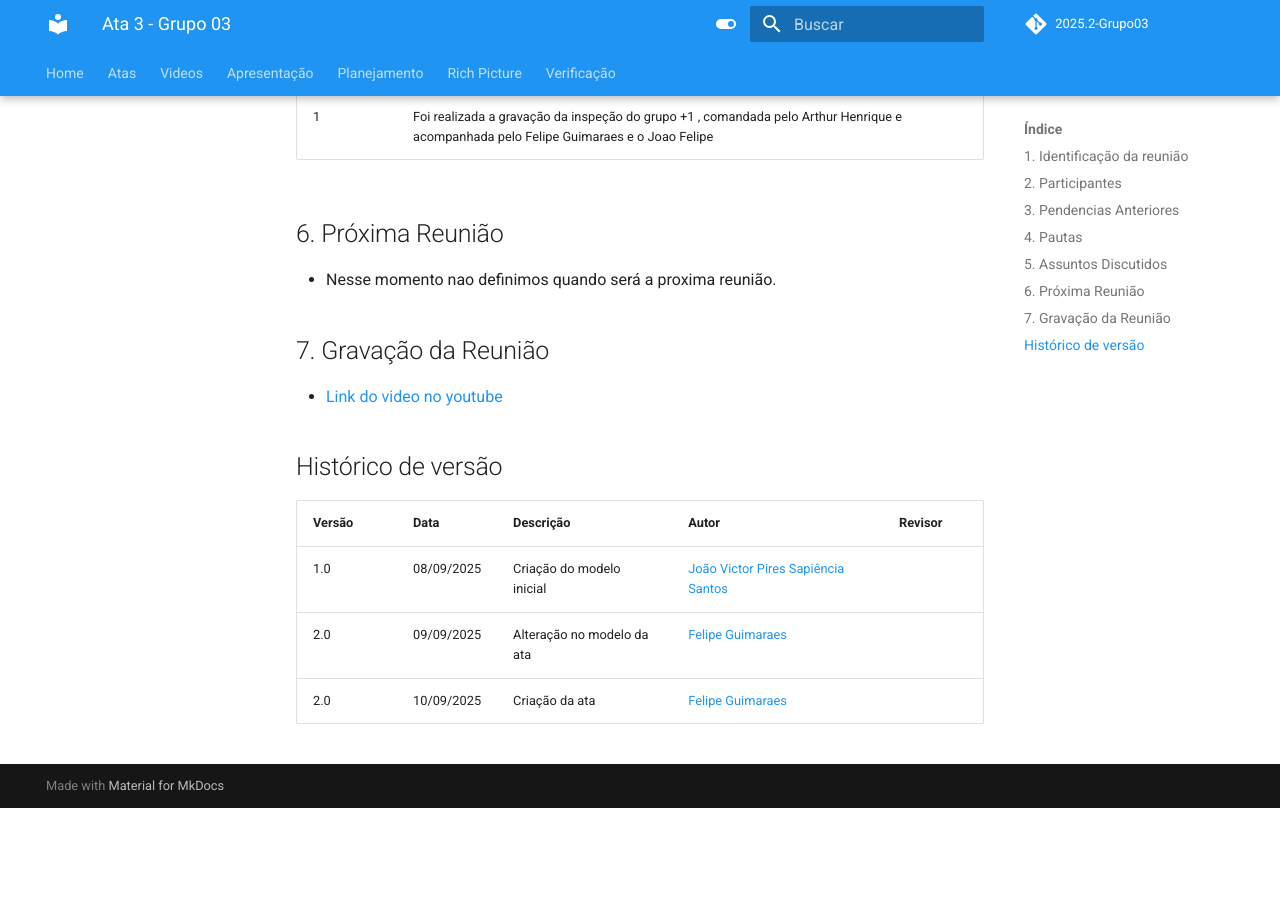
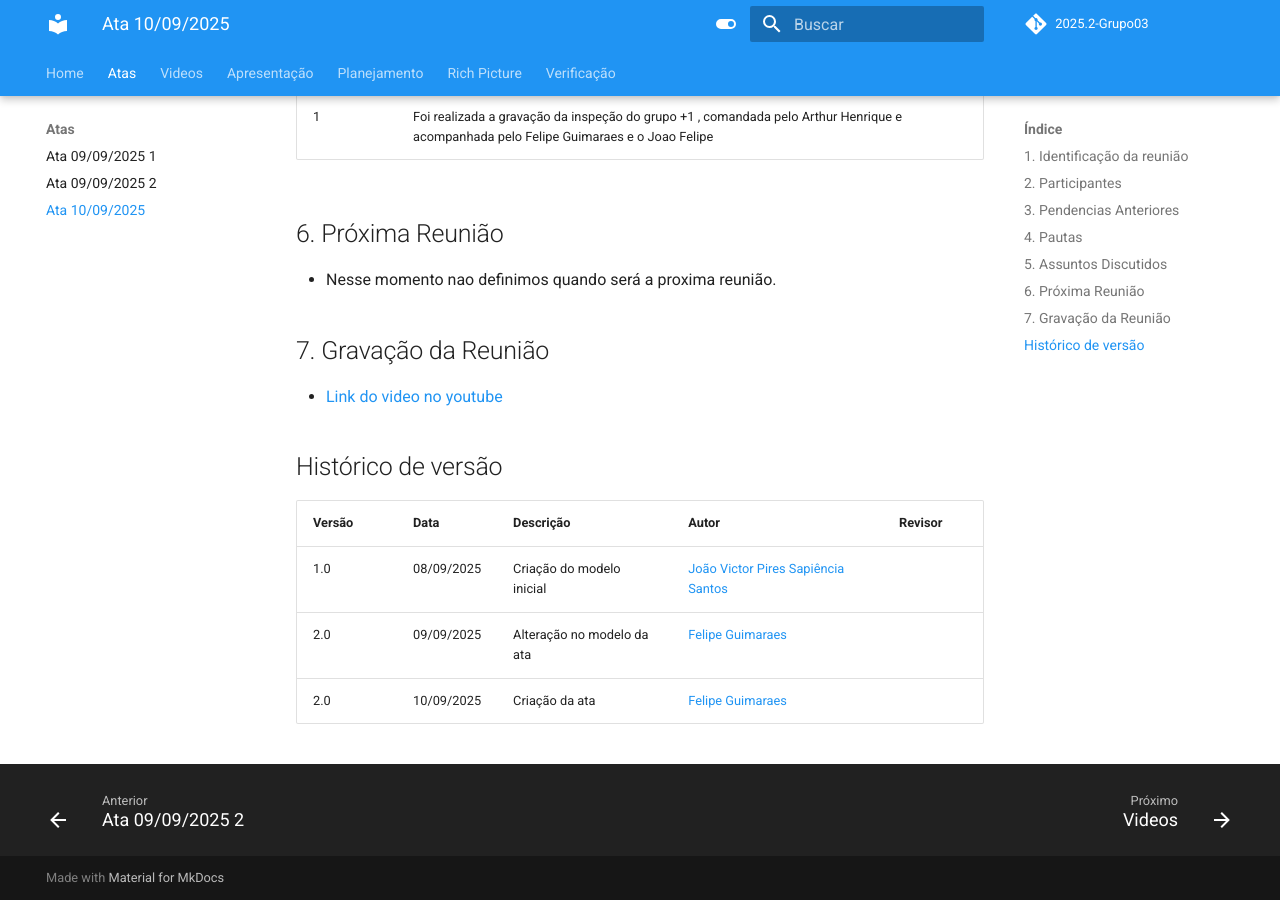
Before and after one commit to Requisitos-de-Software/2025.2-Grupo03, an MkDocs documentation site: the page built from docs/Atas/ata10-09-2025.md, in a window 1280 px wide and 900 px high, scrolled down 1268 px. Built offline with MkDocs 1.6.1 and Material for MkDocs 9.7.7, drawn with Linux system fonts in a browser that asks for light colours; comment, search, counter and statistics services are not loaded; before the commit the page ends 2076 px from its top, so only the background shows below that.

Commit message:
adicionando ata no pages

```diff
--- a/mkdocs.yml
+++ b/mkdocs.yml
@@ -49,6 +49,7 @@
   - Atas:
     - Ata 09/09/2025 1: Atas/ata09-09-2025_1.md
     - Ata 09/09/2025 2: Atas/ata09-09-2025_2.md
+    - Ata 10/09/2025: Atas/ata10-09-2025.md
   - Videos: Videos/videos.md
   - Apresentação:
       - Introdução: Apresentação/apresentacao.md
```
